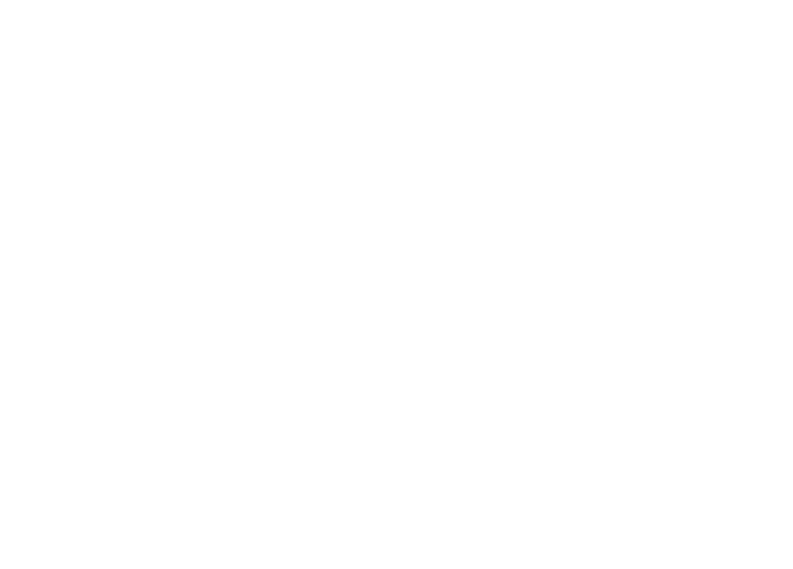
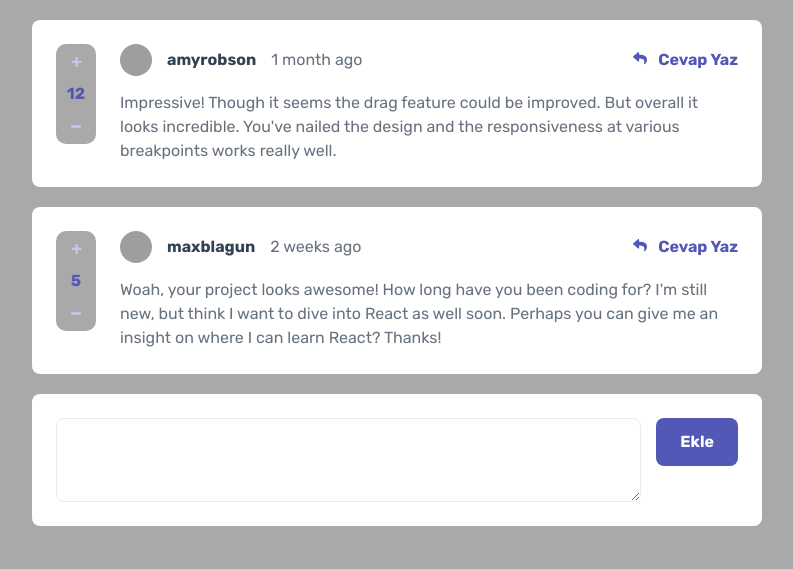
Before and after one commit to kocserhatt/comment-figma, a plain HTML site: page index.html in a window 1280 px wide. Shown: the whole page, without its empty margins (243-1036 px from the left). Drawn offline with Linux system fonts and the light colour scheme; grey boxes are pictures that could not be loaded.

Commit message:
yorum sayfası tamamlandı

```diff
--- a/assets/css/main.css
+++ b/assets/css/main.css
@@ -0,0 +1,141 @@
+*, *::before, *::after {
+    box-sizing: border-box;
+}
+
+* {
+    margin: 0;
+}
+
+body {
+    line-height: 1.5;
+    -webkit-font-smoothing: antialiased;
+}
+
+img, picture, video, canvas, svg {
+    display: block;
+    max-width: 100%;
+}
+
+input, button, textarea, select {
+    font: inherit;
+}
+
+a {
+    text-decoration: none;
+}
+
+body {
+    background-color: darkgrey;
+    font-family: "Rubik", sans-serif;
+    line-height: 24px; /* 150% */
+    color: #67727E;
+}
+
+.container {
+    width: 730px;
+    margin: 0 auto;
+    padding: 20px 0;
+}
+
+.comment, .new-comment {
+    display: flex;
+    border-radius: 8px;
+    background: #FFF;
+    margin-bottom: 20px;
+    padding: 24px;
+    gap: 24px;
+}
+
+.comment-rating {
+    background-color: darkgray;
+    border-radius: 10px;
+    display: flex;
+    flex-direction: column;
+    width: 40px;
+    height: 100px;
+    flex-shrink: 0;
+    & > * {
+      display: flex;
+      justify-content: center;
+      align-items: center;
+    }
+
+    strong {
+        flex-grow: 1;
+        color: #5357B6;
+    }
+
+    a {
+        flex-basis: 35px;
+        &:first-child {
+            border-top-left-radius: 10px;
+            border-top-right-radius: 10px;
+        }
+        &:last-child {
+            border-bottom-left-radius: 10px;
+            border-bottom-right-radius: 10px;
+        }
+        &:hover {
+            background-color: gray;
+        }
+    }
+}
+
+.comment-header {
+    display: flex;
+    justify-content: space-between;
+    align-items: center;
+    margin-bottom: 15px;
+}
+
+.comment-body {
+    flex-grow: 1;
+}
+
+.profile-info {
+    display: flex;
+    gap: 15px;
+    align-items: center;
+    & > img {
+        border-radius: 50%;
+    }
+
+    strong {
+        color: #334253;
+    }
+}
+
+.reply-btn {
+    color: #5357B6;
+    font-weight: bold;
+    svg {
+        display: inline-block;
+        margin-right: 8px;
+    }
+}
+
+.new-comment form {
+    display: flex;
+    width: 100%;
+    gap: 15px;
+}
+
+.new-comment textarea {
+    flex-grow: 1;
+    border-radius: 8px;
+    border: 1px solid #E9EBF0;
+    padding: 5px;
+    &:focus {
+        outline: 0;
+    }
+}
+
+.new-comment button {
+    background-color: #5357B6;
+    color: #fff;
+    font-weight: bold;
+    border: 0;
+    border-radius: 8px;
+    align-self: flex-start;
+    padding: 12px 24px;
+}
--- a/assets/js/script.js
+++ b/assets/js/script.js
@@ -65,4 +65,123 @@ const data = {
         ]
       }
     ]
-  }
+};
+
+const commentsContainer = document.querySelector('.comments');
+
+function createCommentItem(id, content, createdAt, score, username) {
+    return `<div class="comment">
+            <div class="comment-rating">
+                <a href="#" class="comment-rating-up" data-commentid="${id}">
+                    <svg xmlns="http://www.w3.org/2000/svg" width="11" height="11" viewBox="0 0 11 11" fill="none">
+                        <path d="M6.33018 10.896C6.46674 10.896 6.58468 10.8463 6.684 10.747C6.78331 10.6477 6.83297 10.5298 6.83297 10.3932V7.004H10.1477C10.2842 7.004 10.4022 6.95434 10.5015 6.85503C10.6008 6.75571 10.6505 6.63777 10.6505 6.50121V5.27216C10.6505 5.1356 10.6008 5.01766 10.5015 4.91834C10.4022 4.81903 10.2842 4.76937 10.1477 4.76937H6.83297V1.39879C6.83297 1.26223 6.78331 1.14429 6.684 1.04497C6.58468 0.945655 6.46674 0.895996 6.33018 0.895996H4.91491C4.77835 0.895996 4.66041 0.945655 4.56109 1.04497C4.46177 1.14429 4.41212 1.26223 4.41212 1.39879V4.76937H1.07878C0.942221 4.76937 0.824282 4.81903 0.724965 4.91834C0.625647 5.01766 0.575989 5.1356 0.575989 5.27216V6.50121C0.575989 6.63777 0.625647 6.75571 0.724965 6.85503C0.824282 6.95434 0.942221 7.004 1.07878 7.004H4.41212V10.3932C4.41212 10.5298 4.46177 10.6477 4.56109 10.747C4.66041 10.8463 4.77835 10.896 4.91491 10.896H6.33018Z" fill="#C5C6EF"/>
+                    </svg>
+                </a>
+                <strong>${score}</strong>
+                <a href="#" class="comment-rating-down" data-commentid="${id}">
+                    <svg xmlns="http://www.w3.org/2000/svg" width="10" height="3" viewBox="0 0 10 3" fill="none">
+                        <path d="M9.25591 2.66C9.46018 2.66 9.63659 2.60445 9.78515 2.49334C9.93371 2.38223 10.008 2.25028 10.008 2.0975V0.722504C10.008 0.569726 9.93371 0.437781 9.78515 0.32667C9.63659 0.215559 9.46018 0.160004 9.25591 0.160004H0.760085C0.555814 0.160004 0.379398 0.215559 0.230837 0.32667C0.082276 0.437781 0.00799561 0.569726 0.00799561 0.722504V2.0975C0.00799561 2.25028 0.082276 2.38223 0.230837 2.49334C0.379398 2.60445 0.555814 2.66 0.760085 2.66H9.25591Z" fill="#C5C6EF"/>
+                    </svg>
+                </a>
+            </div>
+            <div class="comment-body">
+                <div class="comment-header">
+                    <div class="profile-info">
+                        <img src="https://fastly.picsum.photos/id/237/32/32.jpg?hmac=vxNJVLrKJUNQMLJUr60NiDnP_-SYj6ZZHFAefFiM2i4" width="32" height="32">
+                        <strong>${username}</strong>
+                        <span>${createdAt}</span>
+                    </div>
+                    <a href="#" class="reply-btn" data-commentid="${id}">
+                        <svg xmlns="http://www.w3.org/2000/svg" width="14" height="13" viewBox="0 0 14 13" fill="none">
+                            <path d="M0.227189 4.31583L5.0398 0.159982C5.46106 -0.203822 6.125 0.0915222 6.125 0.656646V2.8456C10.5172 2.89589 14 3.77618 14 7.93861C14 9.61864 12.9177 11.283 11.7214 12.1532C11.348 12.4247 10.816 12.0839 10.9536 11.6437C12.1935 7.67857 10.3655 6.62588 6.125 6.56484V8.96878C6.125 9.5348 5.46056 9.82883 5.0398 9.46545L0.227189 5.30918C-0.0755195 5.04772 -0.0759395 4.57766 0.227189 4.31583Z" fill="#5357B6"/>
+                        </svg> Cevap Yaz</a>
+                </div>
+                <p>${content}</p>
+            </div>
+        </div>`;
+}
+
+function renderComments() {
+    commentsContainer.innerHTML = '';
+
+    for (const comment of data.comments) {
+        commentsContainer.innerHTML += createCommentItem(comment.id, comment.content, comment.createdAt, comment.score, comment.user.username)
+    }
+
+    bindEvents();
+}
+
+function searchCommentById(id) {
+    let searchedComment = null;
+    for(const comment of data.comments) {
+        if(comment.id === id) {
+            searchedComment = comment;
+            break;
+        }
+    }
+
+    return searchedComment;
+}
+
+function rateCommentUp(e) {
+    e.preventDefault();
+    const commentId = Number(this.dataset.commentid);
+    const comment = searchCommentById(commentId);
+    comment.score++;
+
+    renderComments();
+}
+
+function rateCommentDown(e) {
+    e.preventDefault();
+    const commentId = Number(this.dataset.commentid);
+    const comment = searchCommentById(commentId);
+    comment.score--;
+
+    renderComments();
+}
+
+function handleNewCommentForm(e) {
+    e.preventDefault();
+    const formData = new FormData(e.target);
+    const formObj = Object.fromEntries(formData);
+
+    // document.querySelector('textarea[name="content"]').value
+    formObj.id = Math.floor(Math.random() * 10000);
+    formObj.createdAt = 'Now';
+    formObj.score = 0;
+    formObj.replies = [];
+    formObj.user = data.currentUser;
+
+    data.comments.push(formObj);
+
+    renderComments();
+
+    // tum form elemanlarinin icini temizler
+    e.target.reset();
+
+}
+
+function bindEvents() {
+    const newCommentForm = document.querySelector('.new-comment form');
+    const ratingUpBtns = document.querySelectorAll('.comment-rating-up');
+    const ratingDownBtns = document.querySelectorAll('.comment-rating-down');
+    const replyBtns = document.querySelectorAll('.reply-btn');
+
+    for(const btn of ratingUpBtns) {
+        btn.addEventListener('click', rateCommentUp);
+    }
+
+    for(const btn of ratingDownBtns) {
+        btn.addEventListener('click', rateCommentDown);
+    }
+
+    newCommentForm.addEventListener('submit', handleNewCommentForm);
+}
+
+function init() {
+    renderComments();
+
+}
+
+init();
--- a/index.html
+++ b/index.html
@@ -1,14 +1,29 @@
 <!DOCTYPE html>
-<html lang="en">
+<html lang="tr">
 <head>
     <meta charset="UTF-8">
     <meta name="viewport" content="width=device-width, initial-scale=1.0">
-    <title>yorum/title>
+    <title>Yorumlar</title>
+    <link rel="preconnect" href="https://fonts.googleapis.com">
+    <link rel="preconnect" href="https://fonts.gstatic.com" crossorigin>
+    <link href="https://fonts.googleapis.com/css2?family=Rubik:wght@300..900&display=swap" rel="stylesheet">
     <link rel="stylesheet" href="assets/css/main.css">
     <script src="assets/js/script.js" defer></script>
 </head>
 <body>
 
+    <div class="container">
+
+        <div class="comments"></div>
+
+        <div class="new-comment">
+            <form>
+                <textarea required name="content" rows="3"></textarea>
+                <button>Ekle</button>
+            </form>
+        </div>
+
+    </div>
 
 </body>
 </html>
```
